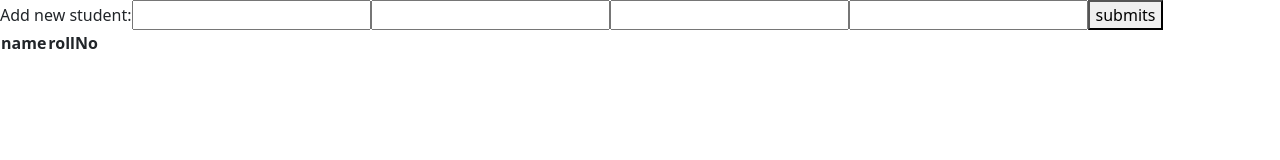
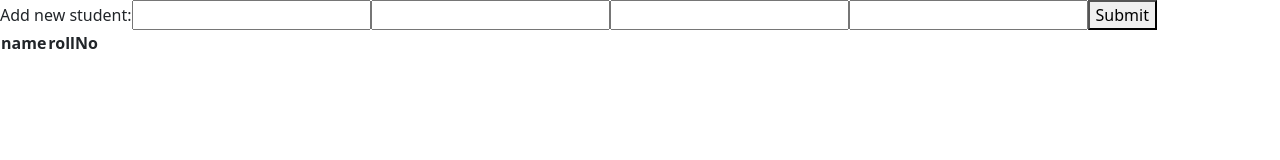
Before and after one commit to rudabazerin/practiseVuejs, a Vue app: page / in a window 1280 px wide. Shown: the top 160 px of the page. Built offline with nearby package versions, Linux system fonts and the light colour scheme.

Commit message:
commit vue

```diff
--- a/src/components/student.vue
+++ b/src/components/student.vue
@@ -2,13 +2,16 @@
   <div>
     <form v-on:submit.prevent="onSubmit">
       <label for="new-student">Add new student:</label>
-      <input type="text" label="name" v-model="studentObj.name" >
-      <input type="number" label="rollNo" v-model="studentObj.rollNo" >
-      <input type="text" label="Fathers_name" v-model="studentObj.FathersName" >
-      <input type="text" label="address" v-model="studentObj.address" >
-      <button>submits</button>
+      <input type="text" label="name" v-model="studentObj.name" />
+      <input type="number" label="rollNo" v-model="studentObj.rollNo" />
+      <input
+        type="text"
+        label="Fathers_name"
+        v-model="studentObj.FathersName"
+      />
+      <input type="text" label="address" v-model="studentObj.address" />
+      <button>Submit</button>
     </form>
-
 
     <table>
       <thead>
@@ -18,20 +21,26 @@
         </tr>
       </thead>
       <tbody>
-        <tr v-for='(item, index) in studentList'>
+        <tr v-for="(item, index) in studentList" v-bind:key="studentList.name">
+          <td>{{ item.name }}</td>
+          <td>{{ item.rollNo }}</td>
 
-          <td> {{item.name}} </td>
-          <td> {{item.rollNo}}</td>
+          <td>
+            <button @click="changeBtn">{{ button.text }}</button>
+            <button @click="delArr(index)">Delete</button>
+            <button @click="show(index)">View</button>
 
            <td>
-            <button @click="changeBtn">{{ button.text }}</button>
-            <button >View</button>
-            <button @click='delArr(index)'>Delete </button>
-         </td>
+              <div v-show="showRow">
+              {{ item.name }} {{ item.rollNo }} {{ item.FathersName }}
+              {{ item.address }}
+            </div>
+           </td>
+          </td>
         </tr>
       </tbody>
     </table>
-    <br>
+    <br />
   </div>
 </template>
 
@@ -40,30 +49,36 @@
 export default {
   data() {
     return {
-     studentObj:
-      {
-      name: '', rollNo: '', FathersName: '',address: '',
-     },
-     studentList:[],
-     button:{
-       text: 'Edit',
-     },
-     edit:true,
-     completed: false,
-    }
+      studentObj: {
+        name: "",
+        rollNo: "",
+        FathersName: "",
+        address: "",
+      },
+      studentList: [],
+      button: {
+        text: "Edit",
+      },
+      edit: true,
+      showRow: false,
+    };
   },
   methods: {
-    onSubmit(){
+    onSubmit() {
       this.studentList.push(this.studentObj);
     },
 
-    delArr(index){
-      this.studentList.splice(index,1);
+    delArr(index) {
+      this.studentList.splice(index, 1);
     },
-    changeBtn(){
-      this.edit = !this.edit,
-      this.button.text = this.edit ? 'Edit' : 'Update'
-    }
-  }
+
+    changeBtn() {
+      (this.edit = !this.edit),
+        (this.button.text = this.edit ? "Edit" : "Update");
+    },
+    show(index) {
+      this.showRow = true;
+    },
+  },
 };
 </script>
```
